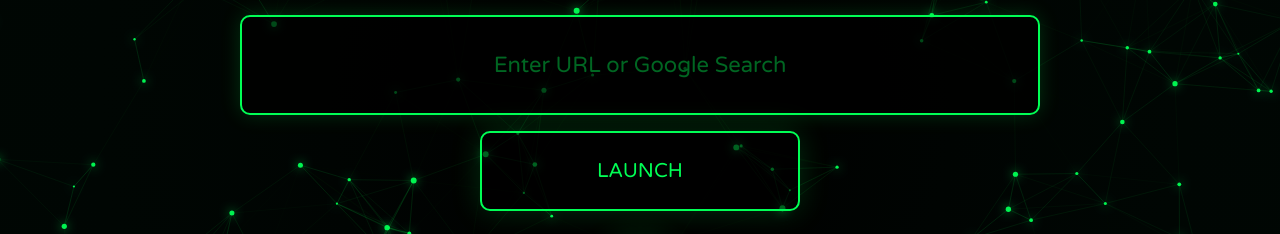
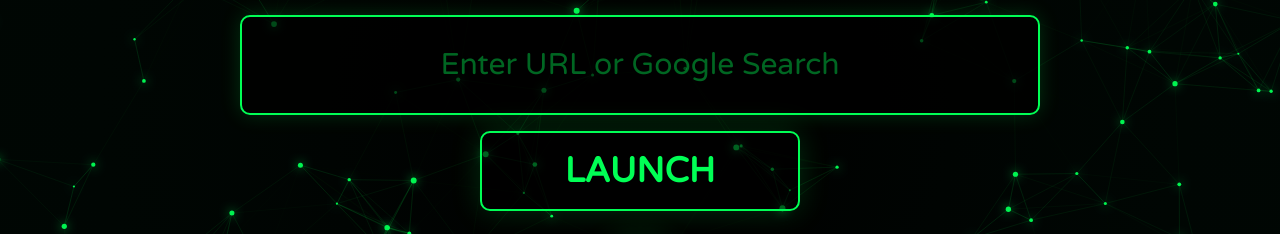
Before and after one commit to Blobby-Boi2/BlobbypassPlus, a plain HTML site: page index.html in a window 1280 px wide. Shown: the part 288-522 px from the top of the page. Drawn offline with Linux system fonts and the light colour scheme; grey boxes are pictures that could not be loaded; animation ran at ten frames a second.

Commit message:
Update index.html

```diff
--- a/index.html
+++ b/index.html
@@ -61,7 +61,7 @@
     width: min(760px, 86vw);
     max-width: 1000px;
     height: 72px;
-    font-size: 22px;
+    font-size: 30px;
     font-family: 'Varela Round', sans-serif;
     padding: 12px 18px;
     border-radius: 10px;
@@ -78,8 +78,9 @@
   button.redirect-button {
     width: 320px;
     height: 80px;
-    font-size: 20px;
+    font-size: 35px;
     font-family: 'Varela Round', sans-serif;
+    font-weight: bold;
     border-radius: 10px;
     border: 2px solid var(--neon);
     background: rgba(0,0,0,0.6);
```
